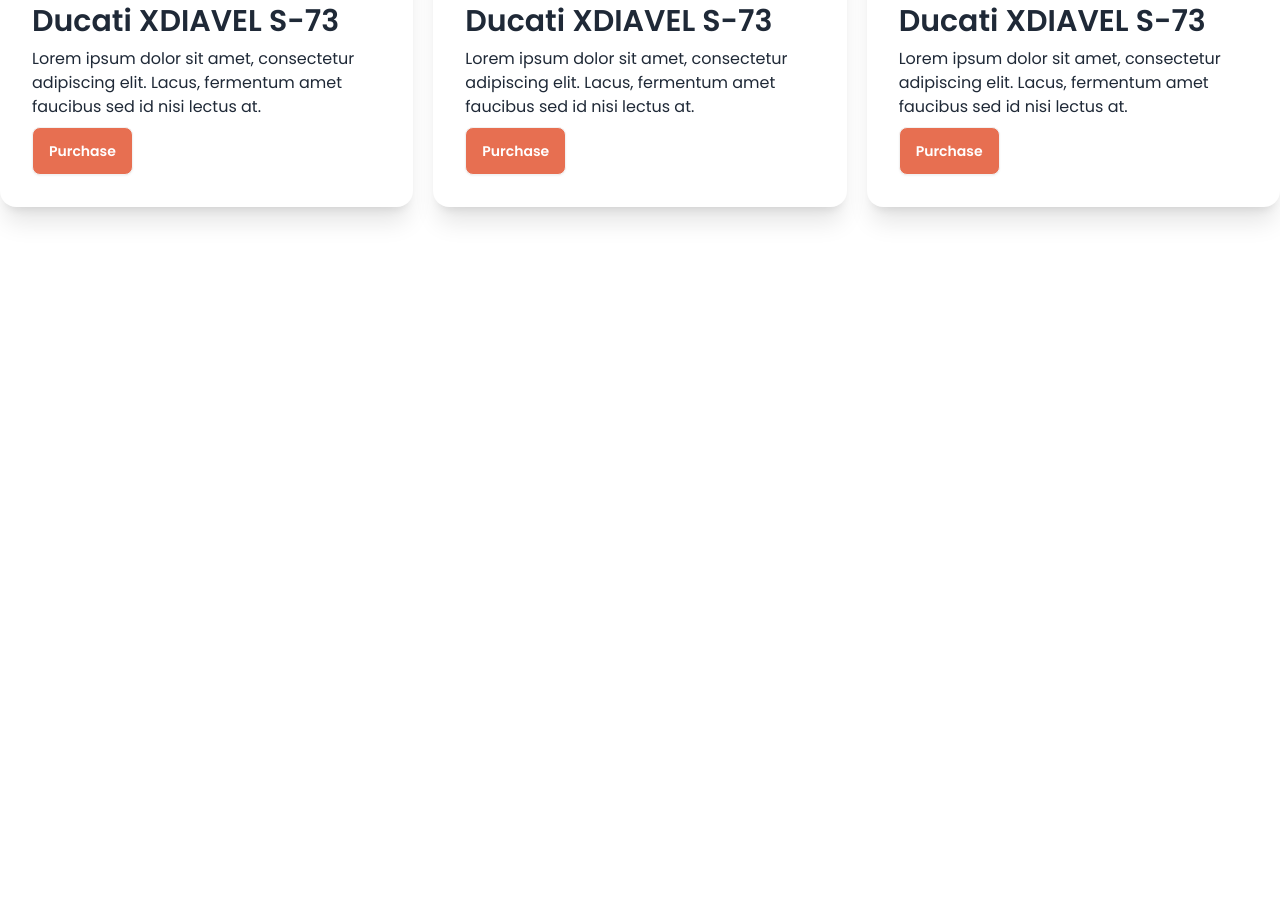
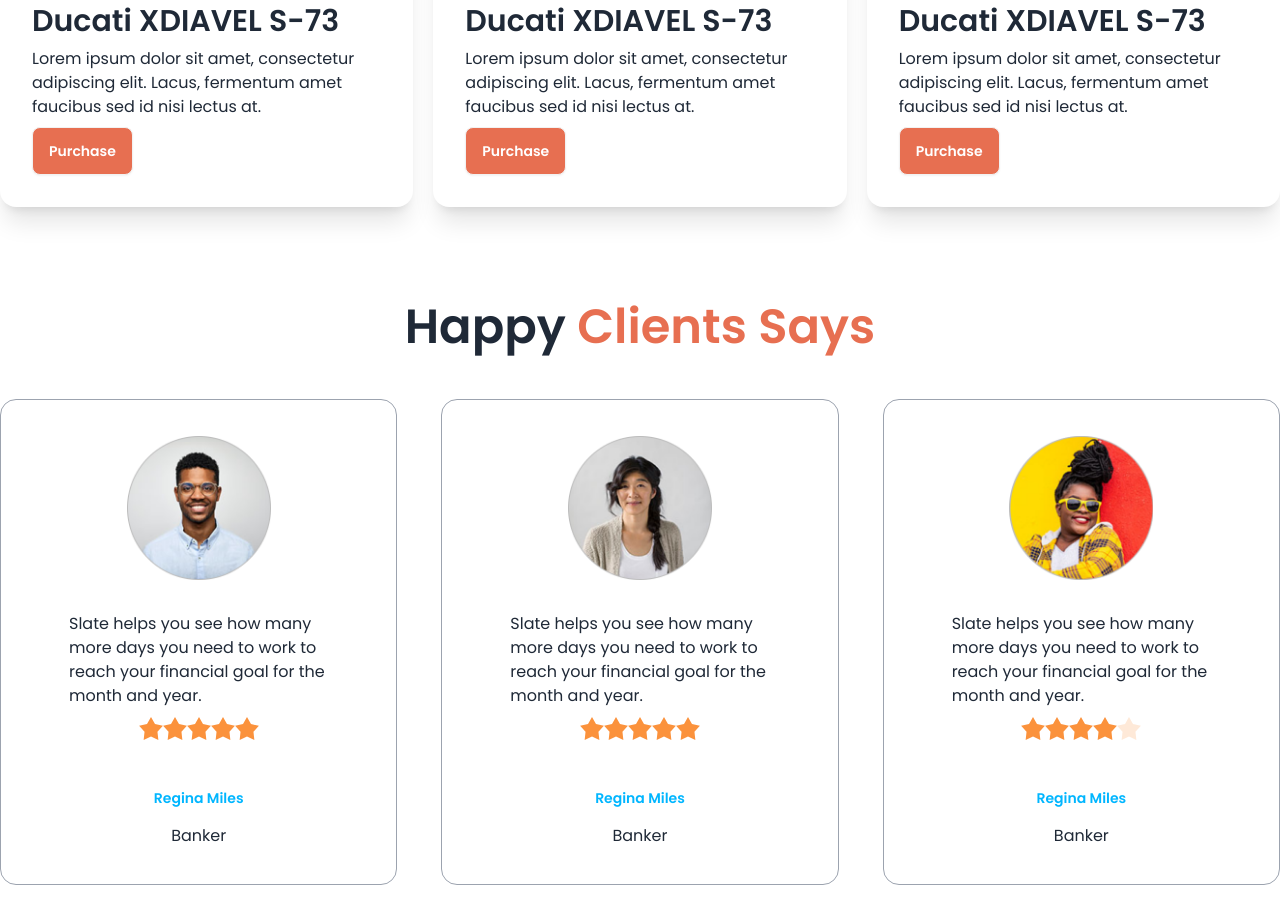
Before and after one commit to sowmik-sec/bikerz-zone, a plain HTML site: page index.html in a window 1280 px wide. Shown: the part 1099-2022 px from the top of the page. Before the commit the page ends 1402 px from the top, so only its background shows below. Drawn offline with nearby package versions, Linux system fonts and the light colour scheme.

Commit message:
Happy Clients Section With Custom Card And Ratings

```diff
--- a/index.html
+++ b/index.html
@@ -245,6 +245,142 @@
           </div>
         </div>
       </section>
+      <section class="my-24">
+        <h3 class="text-5xl mb-12 font-semibold text-center">
+          Happy <span class="text-bike-primary">Clients Says</span>
+        </h3>
+        <div class="grid grid-cols-1 md:grid-cols-2 lg:grid-cols-3 gap-11">
+          <div class="card p-9 bg-base-100 border border-gray-400">
+            <figure>
+              <img class="w-36" src="images/others/user-1.png" alt="Shoes" />
+            </figure>
+            <div class="card-body">
+              <p>
+                Slate helps you see how many more days you need to work to reach
+                your financial goal for the month and year.
+              </p>
+              <div class="rating justify-center">
+                <input
+                  type="radio"
+                  name="rating-2"
+                  class="mask mask-star-2 bg-orange-400"
+                />
+                <input
+                  type="radio"
+                  name="rating-2"
+                  class="mask mask-star-2 bg-orange-400"
+                />
+                <input
+                  type="radio"
+                  name="rating-2"
+                  class="mask mask-star-2 bg-orange-400"
+                />
+                <input
+                  type="radio"
+                  name="rating-2"
+                  class="mask mask-star-2 bg-orange-400"
+                  checked
+                />
+                <input
+                  type="radio"
+                  name="rating-2"
+                  class="mask mask-star-2 bg-orange-400"
+                />
+              </div>
+            </div>
+            <div class="text-center space-y-4 mt-4">
+              <h4 class="text-sm font-semibold text-info">Regina Miles</h4>
+              <p>Banker</p>
+            </div>
+          </div>
+          <div class="card p-9 bg-base-100 border border-gray-400">
+            <figure>
+              <img class="w-36" src="images/others/user-2.png" alt="Shoes" />
+            </figure>
+            <div class="card-body">
+              <p>
+                Slate helps you see how many more days you need to work to reach
+                your financial goal for the month and year.
+              </p>
+              <div class="rating justify-center">
+                <input
+                  type="radio"
+                  name="rating-2"
+                  class="mask mask-star-2 bg-orange-400"
+                />
+                <input
+                  type="radio"
+                  name="rating-2"
+                  class="mask mask-star-2 bg-orange-400"
+                />
+                <input
+                  type="radio"
+                  name="rating-2"
+                  class="mask mask-star-2 bg-orange-400"
+                />
+                <input
+                  type="radio"
+                  name="rating-2"
+                  class="mask mask-star-2 bg-orange-400"
+                  checked
+                />
+                <input
+                  type="radio"
+                  name="rating-2"
+                  class="mask mask-star-2 bg-orange-400"
+                />
+              </div>
+            </div>
+            <div class="text-center space-y-4 mt-4">
+              <h4 class="text-sm font-semibold text-info">Regina Miles</h4>
+              <p>Banker</p>
+            </div>
+          </div>
+          <div class="card p-9 bg-base-100 border border-gray-400">
+            <figure>
+              <img class="w-36" src="images/others/user-3.png" alt="Shoes" />
+            </figure>
+            <div class="card-body">
+              <p>
+                Slate helps you see how many more days you need to work to reach
+                your financial goal for the month and year.
+              </p>
+              <div class="rating justify-center">
+                <input
+                  type="radio"
+                  name="rating-2"
+                  class="mask mask-star-2 bg-orange-400"
+                />
+                <input
+                  type="radio"
+                  name="rating-2"
+                  class="mask mask-star-2 bg-orange-400"
+                />
+                <input
+                  type="radio"
+                  name="rating-2"
+                  class="mask mask-star-2 bg-orange-400"
+                />
+                <input
+                  type="radio"
+                  name="rating-2"
+                  class="mask mask-star-2 bg-orange-400"
+                  checked
+                />
+                <input
+                  type="radio"
+                  name="rating-2"
+                  class="mask mask-star-2 bg-orange-400"
+                />
+              </div>
+            </div>
+            <div class="text-center space-y-4 mt-4">
+              <h4 class="text-sm font-semibold text-info">Regina Miles</h4>
+              <p>Banker</p>
+            </div>
+          </div>
+        </div>
+      </section>
     </main>
   </body>
 </html>
```
